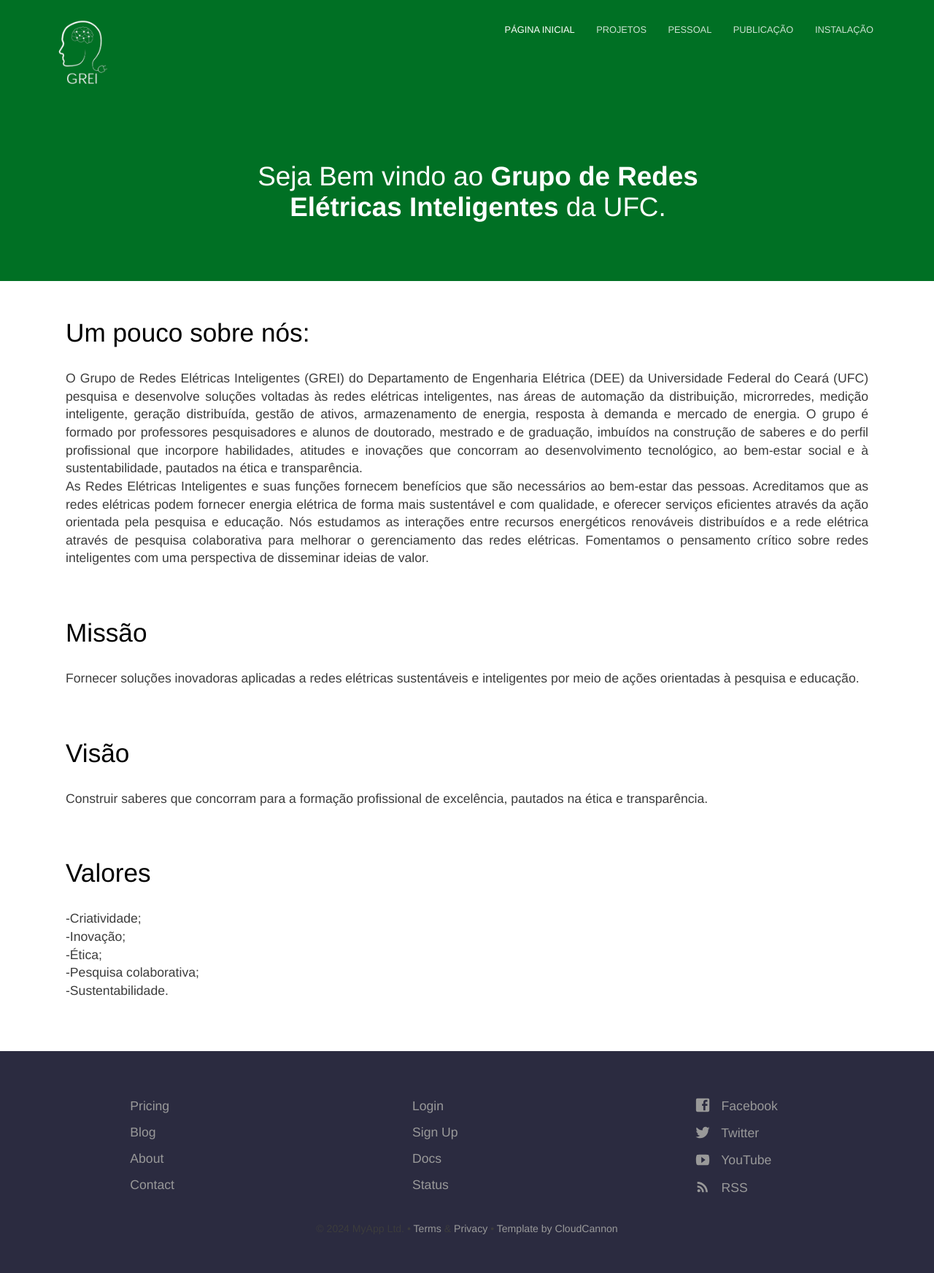
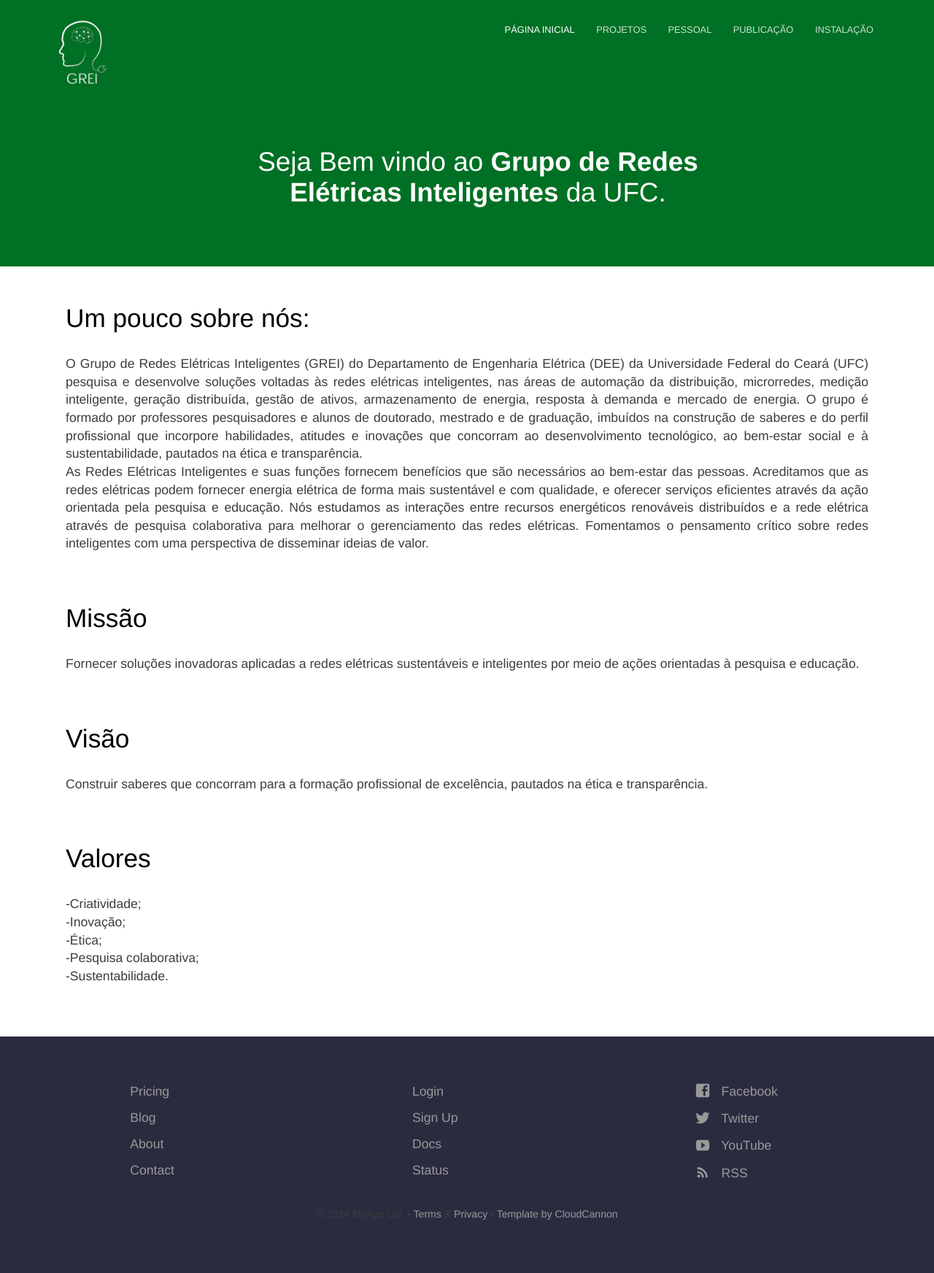
Before and after one commit to Gabriell89222/Gabriell89222.github.io, a Jekyll site: the page built from index.html, in a window 1280 px wide. Shown: the whole page at 73% size. Built offline with Jekyll 4.4.1, drawn with Linux system fonts in a browser that asks for light colours.

Commit message:
Atualização posição do topico v-1.6

```diff
--- a/_sass/elements.scss
+++ b/_sass/elements.scss
@@ -31,7 +31,7 @@ h1 strong, h2 strong {
 h1 {
 	font-weight: 300;
 	font-size: 2.3em;
-	padding: 0 0 0 30px;
+	padding: 0 0 30px 0;
 }
 
 h2 {
--- a/_sass/landing-page.scss
+++ b/_sass/landing-page.scss
@@ -35,7 +35,7 @@
 	color: #ffffff;
 	text-align: center;
 	background: linear-gradient(to bottom, $middle-gradient-color 0%, $secondary-brand-color 100%) no-repeat #a05fb7;
-	padding-top: 50px;
+	padding-top: 30px;
 
 	p {
 		color: #fff;
```
